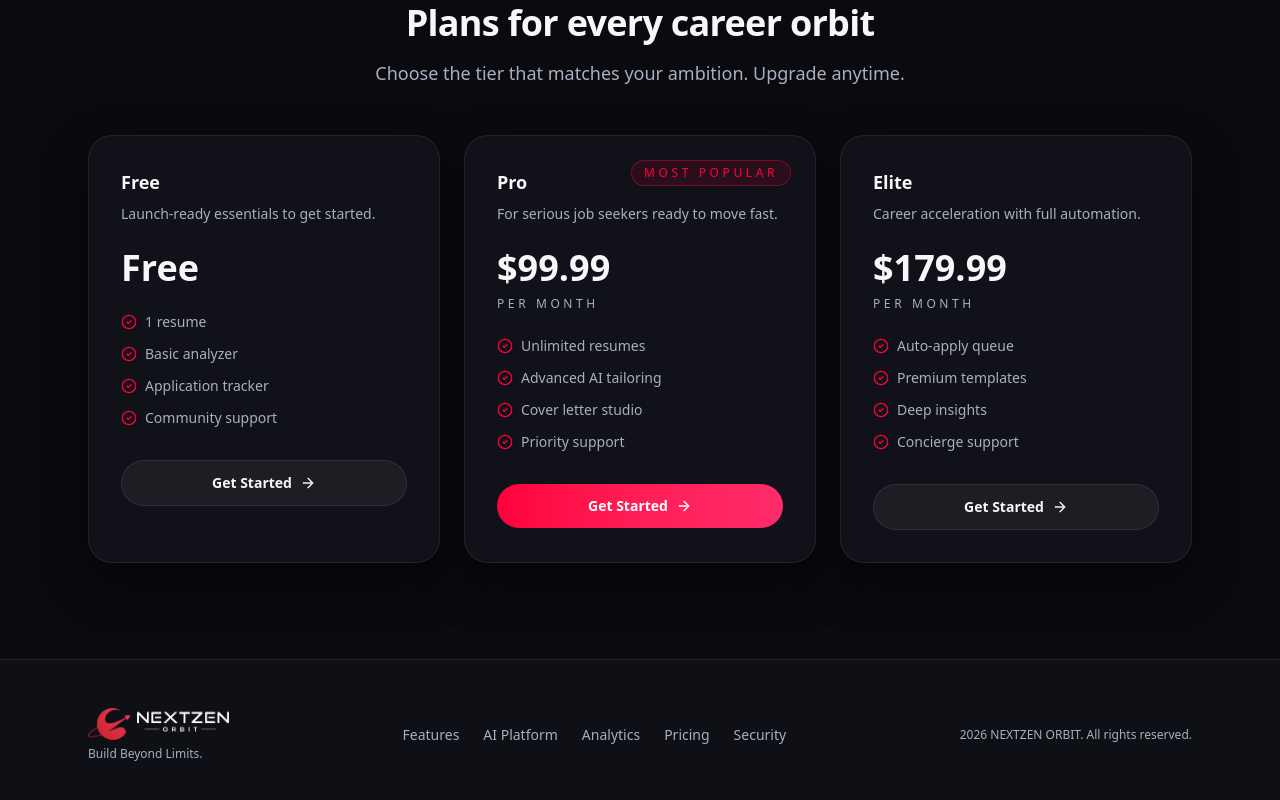
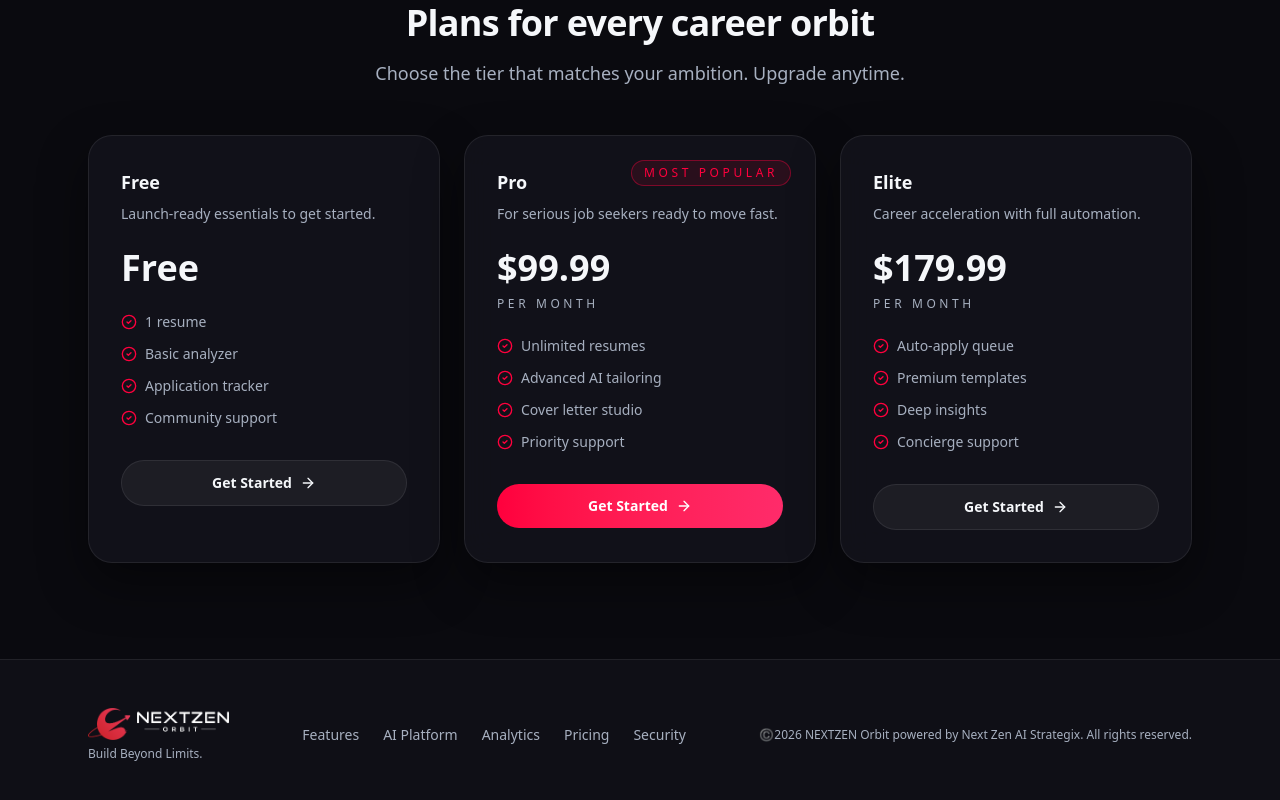
Before and after one commit to michael-0007a/nextzenorbit, a Next.js app: page / in a window 1280 px wide. Shown: the part 3642-4442 px from the top of the page. Built offline with nearby package versions, Linux system fonts and the light colour scheme; no server answers.

Commit message:
chore: update copyright footer branding to Next Zen AI Strategix

```diff
--- a/src/app/(admin-auth)/layout.tsx
+++ b/src/app/(admin-auth)/layout.tsx
@@ -61,7 +61,7 @@ export default function AdminAuthLayout({
         <footer className="border-t border-border bg-surface/45 backdrop-blur-[28px]">
           <div className="mx-auto flex max-w-6xl items-center justify-center px-6 py-6">
             <p className="text-xs text-text-secondary">
-              {new Date().getFullYear()} NEXTZEN ORBIT — Admin Portal
+              ©️{new Date().getFullYear()} NEXTZEN Orbit powered by Next Zen AI Strategix. All rights reserved. — Admin Portal
             </p>
           </div>
         </footer>
--- a/src/app/(auth)/layout.tsx
+++ b/src/app/(auth)/layout.tsx
@@ -113,7 +113,7 @@ export default function AuthLayout({
             </div>
 
             <p className="text-xs text-text-secondary">
-              {new Date().getFullYear()} NEXTZEN ORBIT. All rights reserved.
+              ©️{new Date().getFullYear()} NEXTZEN Orbit powered by Next Zen AI Strategix. All rights reserved.
             </p>
           </div>
         </footer>
--- a/src/app/page.tsx
+++ b/src/app/page.tsx
@@ -559,7 +559,7 @@ export default async function HomePage({
           </div>
 
           <p className="text-xs text-text-secondary">
-            {new Date().getFullYear()} NEXTZEN ORBIT. All rights reserved.
+            ©️{new Date().getFullYear()} NEXTZEN Orbit powered by Next Zen AI Strategix. All rights reserved.
           </p>
         </div>
       </footer>
```
